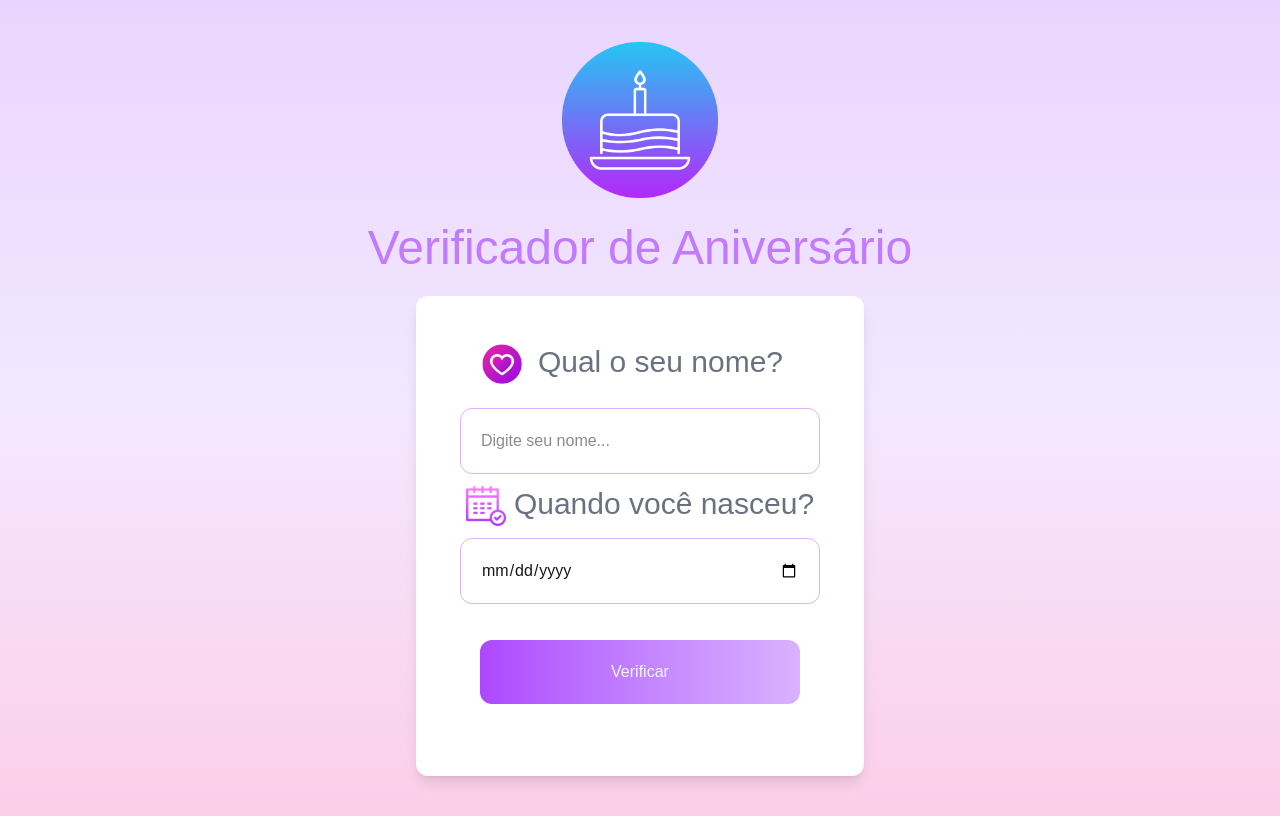
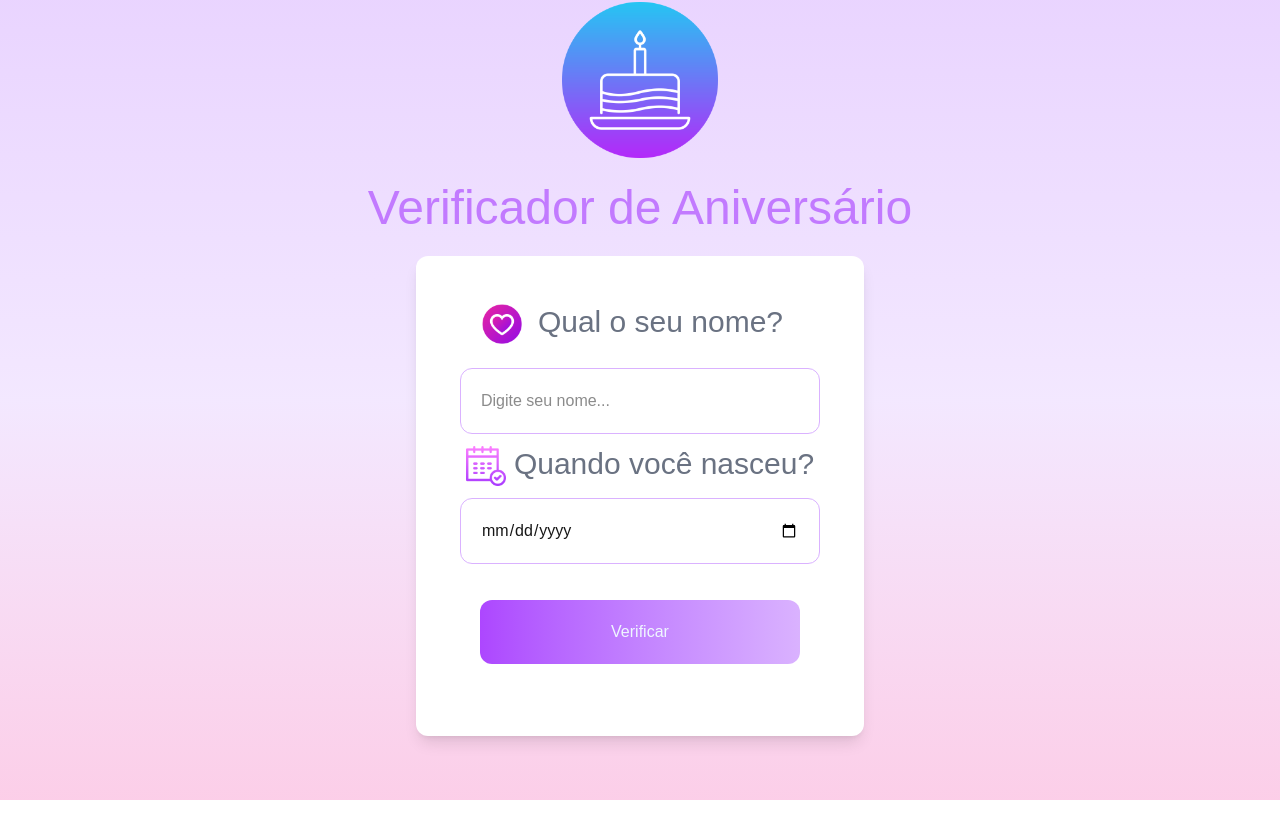
Before and after one commit to ismaelbarcelos/BdayCheck, a Next.js app: page / in a window 1280 px wide. Built offline with nearby package versions, Linux system fonts and the light colour scheme.

Commit message:
updata m

```diff
--- a/app/components/comp.tsx
+++ b/app/components/comp.tsx
@@ -73,20 +73,21 @@ return (
 
     { !mostrarResultado ?(
 
-   <div className="flex-col text-center p-10">
+   <div className="flex-col text-center ">
 
   <img className="w-40 mx-auto" src="/cake2.png" alt="" />
 
       <h1 className="text-5xl text-purple-400 m-6 ">Verificador de Aniversário</h1>
 
-  <div className=" max-w-md mx-auto bg-white  p-9 rounded-xl shadow-lg flex items-center justify-center  w-full">
-
-      <motion.div
+       <motion.div
   initial={{ opacity: 0, y: 40 }}
   animate={{ opacity: 1, y: 0 }}
   transition={{ duration: 1.6 }}
 
 >
+  <div className=" max-w-md mx-auto bg-white  p-9 rounded-xl shadow-lg flex items-center justify-center  ">
+
+
 
 
     <div className="flex-col text-center ">
@@ -102,9 +103,9 @@ return (
 <button className="bg-gradient-to-l  from-purple-300 to-purple-500   p-5 block w-80 rounded-xl mx-auto m-9 text-blue-50" onClick={verificar}>Verificar</button>
 
 </div>
+
+</div>
 </motion.div>
-</div>
-
 </div>
     ) : aniversario === true ? (
 
```
